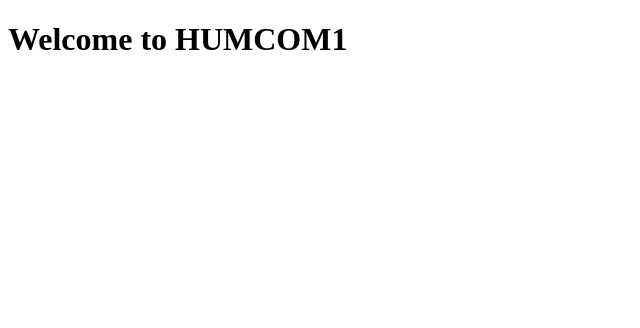
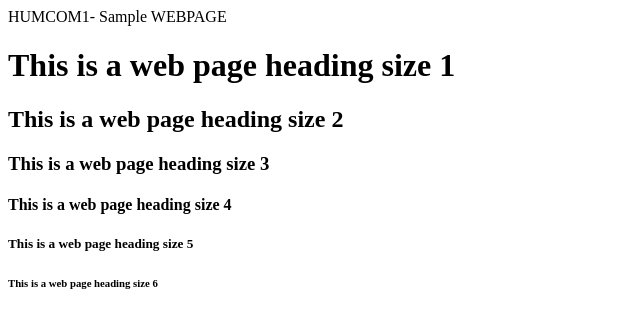
Before and after one commit to UBSITDeGuzmanJaydeeRyzen/HUMCOM-DeGuzman, a plain HTML site: page First Grading/Sample.html in a window 1280 px wide. Shown: the whole page, without its empty margins (0-640 px from the left). Drawn offline with Linux system fonts and the light colour scheme.

Commit message:
updated sample html

```diff
--- a/First Grading/Sample.html
+++ b/First Grading/Sample.html
@@ -1,14 +1,20 @@
 <!DOCTYPE html>
-<head>
-    <title>This is a Sample Web Page</title>
-    <meta name="author" content="Jaydee Ryzen De Guzman">
-    <meta name="Description" content="Basic Git and HTML">
-</head>
+<html lang="en">
+      <head>
+        <!-- optional meta tags -->
+        <meta name="author" content="Jaydee Ryzen De Guzman">
+        <!-- required meta tags-->
+        <meta name="viewport content="device-width, initial-scale=1">
+        <meta charset="utf-8>"
 
-<body>
-    <div id="content">
-        <header>
-            <h1>Welcome to HUMCOM1</h1>
-        </header>
-    </div>
-</body>
+        <title>HUMCOM1- Sample WEBPAGE</title>
+      <head>
+      <body>
+        <h1>This is a web page heading size 1</h1>
+        <h2>This is a web page heading size 2</h2>
+        <h3>This is a web page heading size 3</h2>
+        <h4>This is a web page heading size 4</h4>
+        <h5>This is a web page heading size 5</h5>
+        <h6>This is a web page heading size 6</h6>
+      </body>
+<html>
```
